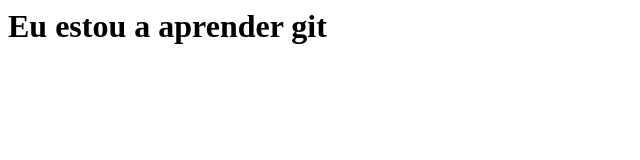
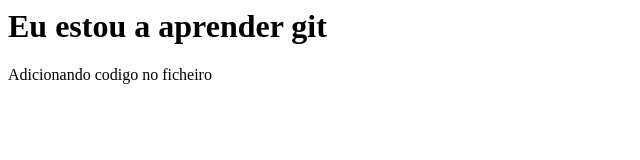
Before and after one commit to ArmandoFMM/Demo, a plain HTML site: page index.html in a window 1280 px wide. Shown: the whole page, without its empty margins (0-640 px from the left). Drawn offline with Linux system fonts and the light colour scheme.

Commit message:
Alteracoes no Index2

```diff
--- a/index.html
+++ b/index.html
@@ -8,5 +8,5 @@
 		<h1>Eu estou a aprender git</h1>
 	</body>
 
-
+	Adicionando codigo no ficheiro
 </html>
```
